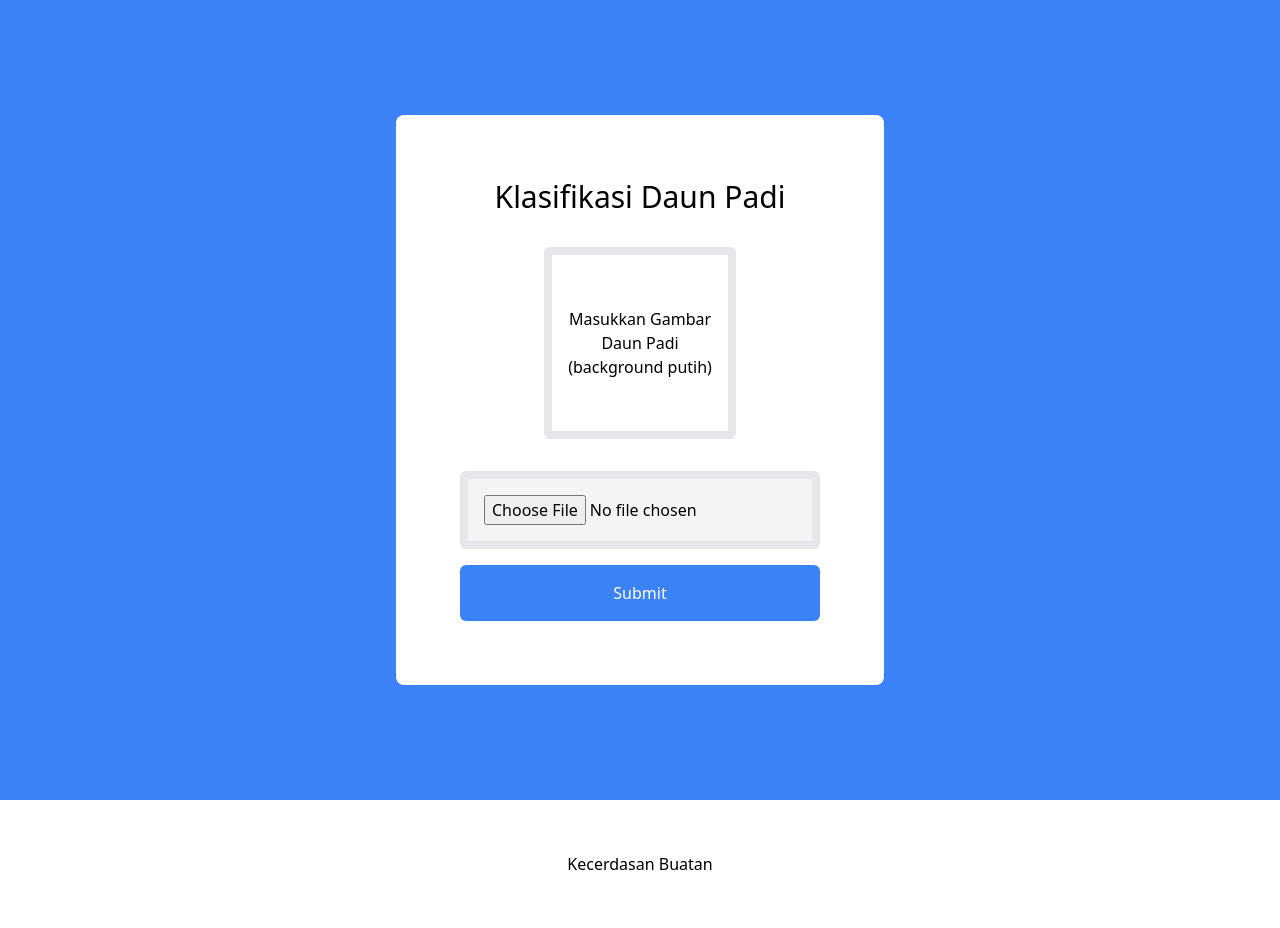
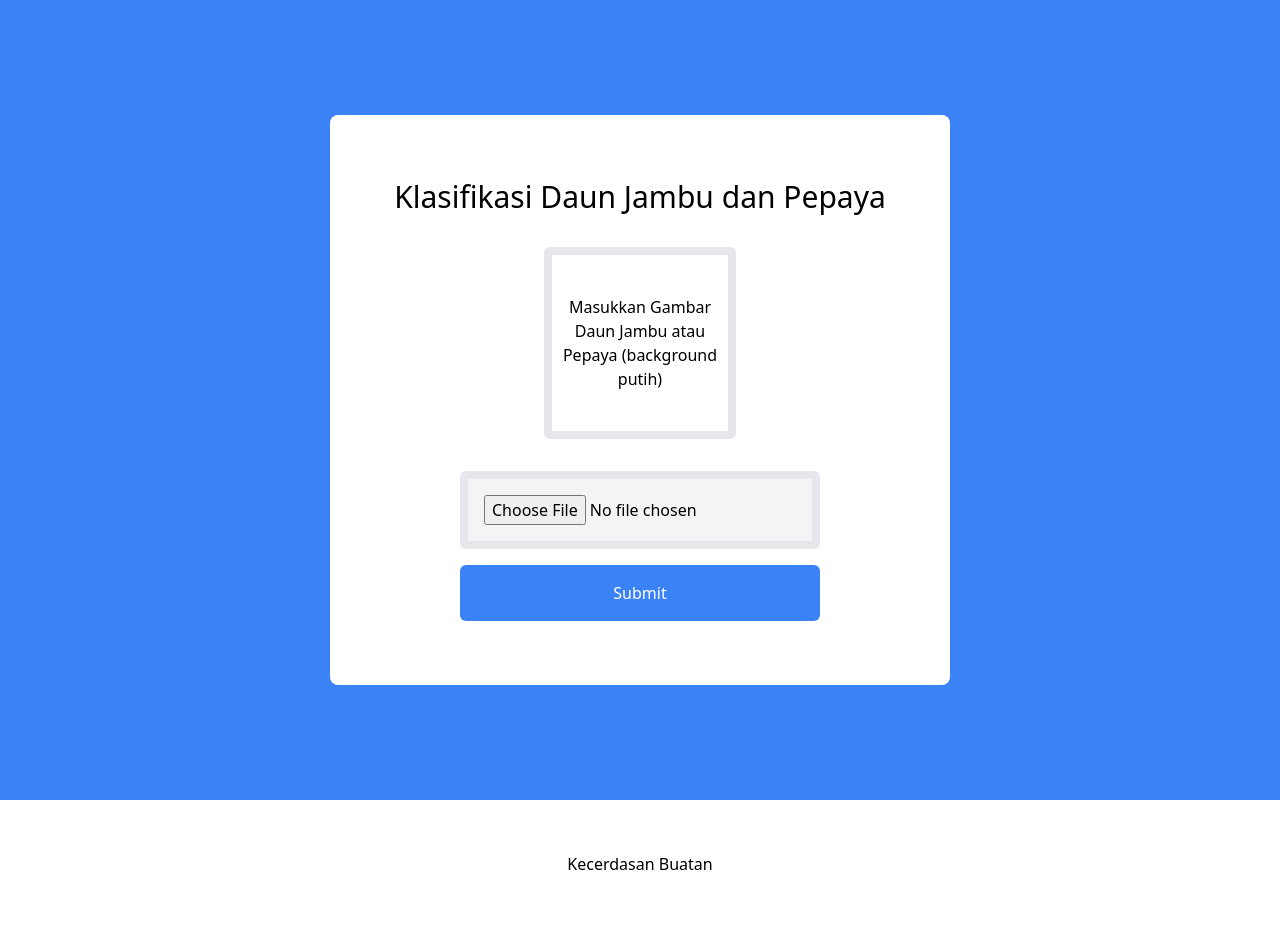
Before and after one commit to Adelia16/CNN_Jambu_Pepaya, a Flask app: page / in a window 1280 px wide. Run offline with Flask 2, Linux system fonts and the light colour scheme.

Commit message:
first commit

```diff
--- a/app.py
+++ b/app.py
@@ -6,9 +6,9 @@ import cv2
 
 app = Flask(__name__)
 app.config['UPLOAD_FOLDER'] = './static/uploads/'
-model = load_model('model_daun.h5')
+model = load_model('jambu_pepaya_class_model.h5')
 
-class_dict = {0: 'Padi', 1: 'Padi'}
+class_dict = {0: 'Jambu', 1: 'Pepaya'}
 
 def predict_label(img_path):
     query = cv2.imread(img_path)
@@ -20,9 +20,9 @@ def predict_label(img_path):
     q_pred = model.predict(q)
     predicted_bit = q_pred * 10
     print(predicted_bit)
-    if(predicted_bit < 2):
+    if(predicted_bit < 1):
         predicted_bit = 0
-    if(predicted_bit > 2):
+    if(predicted_bit > 1):
         predicted_bit = 1
 
     return class_dict[predicted_bit]
--- a/templates/index.html
+++ b/templates/index.html
@@ -31,7 +31,7 @@
                     rounded-lg
                 "
             >
-                <h1 class="text-3xl text-bold">Klasifikasi Daun Padi</h1>
+                <h1 class="text-3xl text-bold">Klasifikasi Daun Jambu dan Pepaya</h1>
 
 
                 {% if uploaded_image %}
@@ -53,7 +53,7 @@
                     "
                 >
                     <p class="text-center">
-                        Masukkan Gambar Daun Padi (background putih)
+                        Masukkan Gambar Daun Jambu atau Pepaya (background putih)
                     </p>
                 </div>
                 {% endif %} {% if prediction %}
```
Also changed, not shown: static/uploads/001.JPG (added), static/uploads/002.JPG (added), static/uploads/015.JPG (added), static/uploads/026.JPG (added), static/uploads/027.JPG (added), static/uploads/043.JPG (added), static/uploads/047.JPG (added), static/uploads/050.JPG (added), static/uploads/054.JPG (added), static/uploads/056.JPG (added), static/uploads/061.JPG (added), static/uploads/077.JPG (added), static/uploads/082.JPG (added), static/uploads/092.JPG (added), 2 more files, 1 other file.
